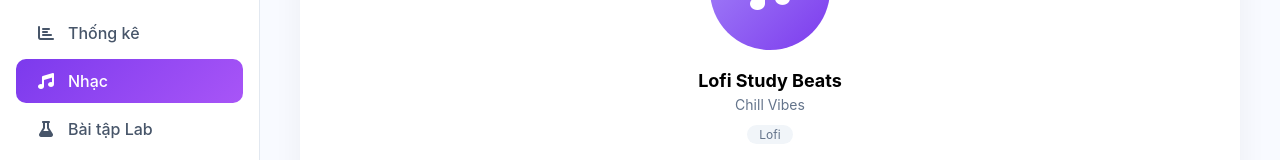
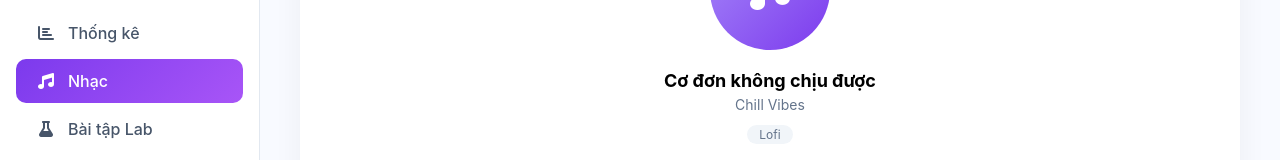
Before and after one commit to phongnm-data/Todo-List, a plain HTML site: page music.html in a window 1280 px wide. Shown: the part 180-340 px from the top of the page. Drawn offline with Linux system fonts and the light colour scheme.

Commit message:
change name 3

```diff
--- a/music.html
+++ b/music.html
@@ -53,7 +53,7 @@
           <i class="fas fa-music"></i>
         </div>
         <div class="song-info">
-          <h3>Lofi Study Beats</h3>
+          <h3>Cơ đơn không chịu được</h3>
           <p>Chill Vibes</p>
           <span class="tag">Lofi</span>
         </div>
```
